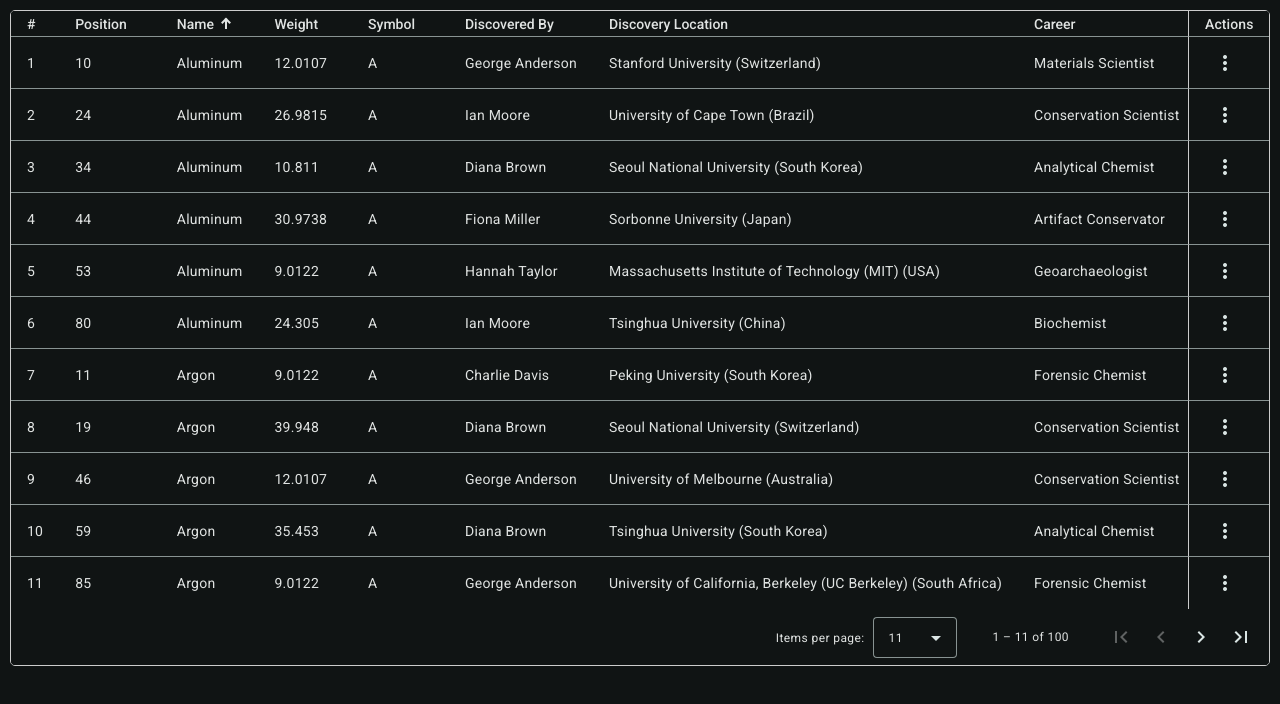
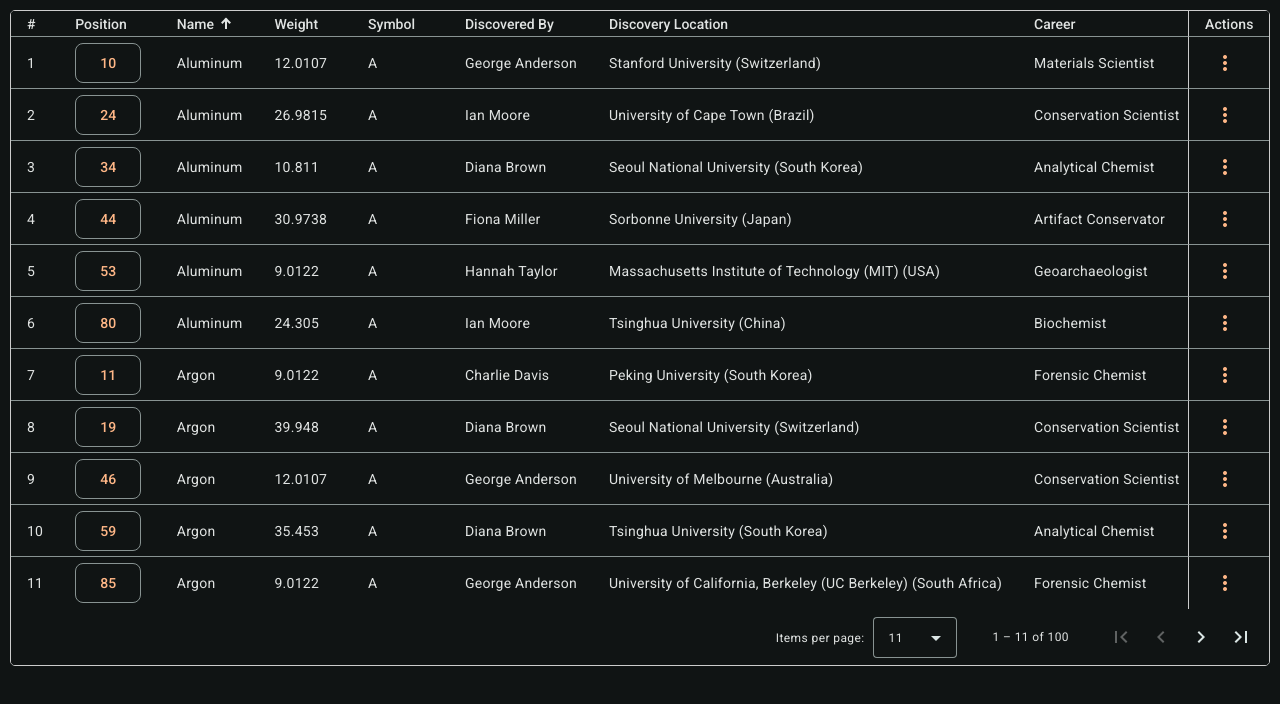
Before and after one commit to this-wastes-time/sp1-custom-table, an Angular app in the folder sp1-custom-table/: page / in a window 1280 px wide. Shown: the top 704 px of the page. Built offline with nearby package versions, Linux system fonts and the light colour scheme.

Commit message:
#3 use NgComponentOutlet to inject component templates inside cells; update mdc button styles to lessen border radius

```diff
--- a/sp1-custom-table/src/app/app.component.ts
+++ b/sp1-custom-table/src/app/app.component.ts
@@ -1,6 +1,7 @@
 import { Component } from '@angular/core';
 import { Table } from './components/custom-table/models/table.model';
 import { CustomTableComponent } from './components/custom-table/custom-table.component';
+import { ButtonCellComponent } from './components/custom-table/cells/button-cell/button-cell.component';
 
 const NAMES = [
   'Hydrogen',
@@ -142,12 +143,21 @@ export class AppComponent {
     id: 'test-table',
     caption: 'User data table with actions.',
     columns: [
-      { field: 'position', header: 'Position', sortable: true, },
+      {
+        field: 'position', header: 'Position', sortable: true, component: ButtonCellComponent,
+        componentInputs: (row) => ({
+          label: `${row.position}`, clickFunc: () => this.buttonClick(row.name)
+        }),
+      },
       { field: 'name', header: 'Name', sortable: true, },
       { field: 'weight', header: 'Weight', sortable: true, },
       { field: 'symbol', header: 'Symbol', sortable: true, },
       { field: 'discoverer', header: 'Discovered By', sortable: true, },
-      { field: 'discoveredLocation', header: 'Discovery Location', valueGetter: (row) => `${row.university} (${row.country})`, sortable: true, },
+      {
+        field: 'discoveredLocation', header: 'Discovery Location',
+        valueGetter: (row) => `${row.university} (${row.country})`,
+        sortable: true,
+      },
       { field: 'career', header: 'Career', sortable: true, },
       { field: 'online', header: 'Online Graduate', },
       { field: 'age', header: 'Age', sortable: true, },
@@ -198,4 +208,8 @@ export class AppComponent {
       company: COMPANIES[Math.round(Math.random() * (COMPANIES.length - 1))],
     };
   }
+
+  private buttonClick(str: string): void {
+    console.log('Button clicked:', str);
+  }
 }
--- /dev/null
+++ b/sp1-custom-table/src/app/components/custom-table/cells/button-cell/button-cell.component.ts
@@ -0,0 +1,19 @@
+import { Component, EventEmitter, Input, Output } from '@angular/core';
+import { MatButtonModule } from '@angular/material/button';
+
+@Component({
+  selector: 'app-button-cell',
+  standalone: true,
+  imports: [MatButtonModule],
+  template: `
+    <button mat-stroked-button [color]="'accent'" (click)="clickFunc()">
+      <span>{{ label }}</span>
+    </button>
+  `,
+  styleUrl: './button-cell.component.scss'
+})
+export class ButtonCellComponent {
+  @Input() label!: string;
+  @Input() clickFunc!: () => void;
+  @Output() clicked = new EventEmitter<void>();
+}
--- a/sp1-custom-table/src/app/components/custom-table/custom-table.component.html
+++ b/sp1-custom-table/src/app/components/custom-table/custom-table.component.html
@@ -24,7 +24,11 @@
             <th mat-header-cell *matHeaderCellDef mat-sort-header
               sortActionDescription="Sort by {{column.field}}" [disabled]="!column.sortable"> {{ column.header }} </th>
             <td mat-cell *matCellDef="let row" [ngClass]="column.cellClass?.(row) ?? ''">
-              {{ column.valueGetter?.(row) ?? row[column.field] }}
+              @if (column.component) {
+                <ng-container [ngComponentOutlet]="column.component" [ngComponentOutletInputs]="column.componentInputs?.(row)"></ng-container>
+              } @else {
+                {{ column.valueGetter?.(row) ?? row[column.field] }}
+              }
             </td>
           </ng-container>
         }
@@ -34,7 +38,7 @@
           <ng-container matColumnDef="actions" [stickyEnd]="tableConfig.stickyActions">
             <th mat-header-cell *matHeaderCellDef> Actions </th>
             <td mat-cell *matCellDef="let row">
-              <button mat-icon-button [matMenuTriggerFor]="actionMenu">
+              <button mat-icon-button [color]="'accent'" [matMenuTriggerFor]="actionMenu">
                 <mat-icon>more_vert</mat-icon>
               </button>
               <mat-menu #actionMenu="matMenu">
--- a/sp1-custom-table/src/app/components/custom-table/models/column.model.ts
+++ b/sp1-custom-table/src/app/components/custom-table/models/column.model.ts
@@ -1,7 +1,11 @@
+import { Type } from '@angular/core';
+
 export interface Column {
   field: string; // Field name in the data object
   header: string; // Display name of the column
   cellClass?: (row: any) => string | string[]; // Function to determine CSS class for a cell
   valueGetter?: (row: any) => any; // Function to determine the displayed value in the cell
   sortable?: boolean; // Whether the column is sortable
+  component?: Type<any>; // Component to render dynamically
+  componentInputs?: (row: any) => Record<string, unknown>; // Function to determine inputs to pass to the component
 }
--- a/sp1-custom-table/src/styles.scss
+++ b/sp1-custom-table/src/styles.scss
@@ -25,3 +25,8 @@ body {
 .bold {
   font-weight: bold !important;
 }
+
+/* Angular overrides */
+.mdc-button {
+  border-radius: 8px !important;
+}
```
Also changed, not shown: sp1-custom-table/src/app/components/custom-table/cells/button-cell/button-cell.component.scss (added), 1 other file (tests, documents, lock files or other folders).
